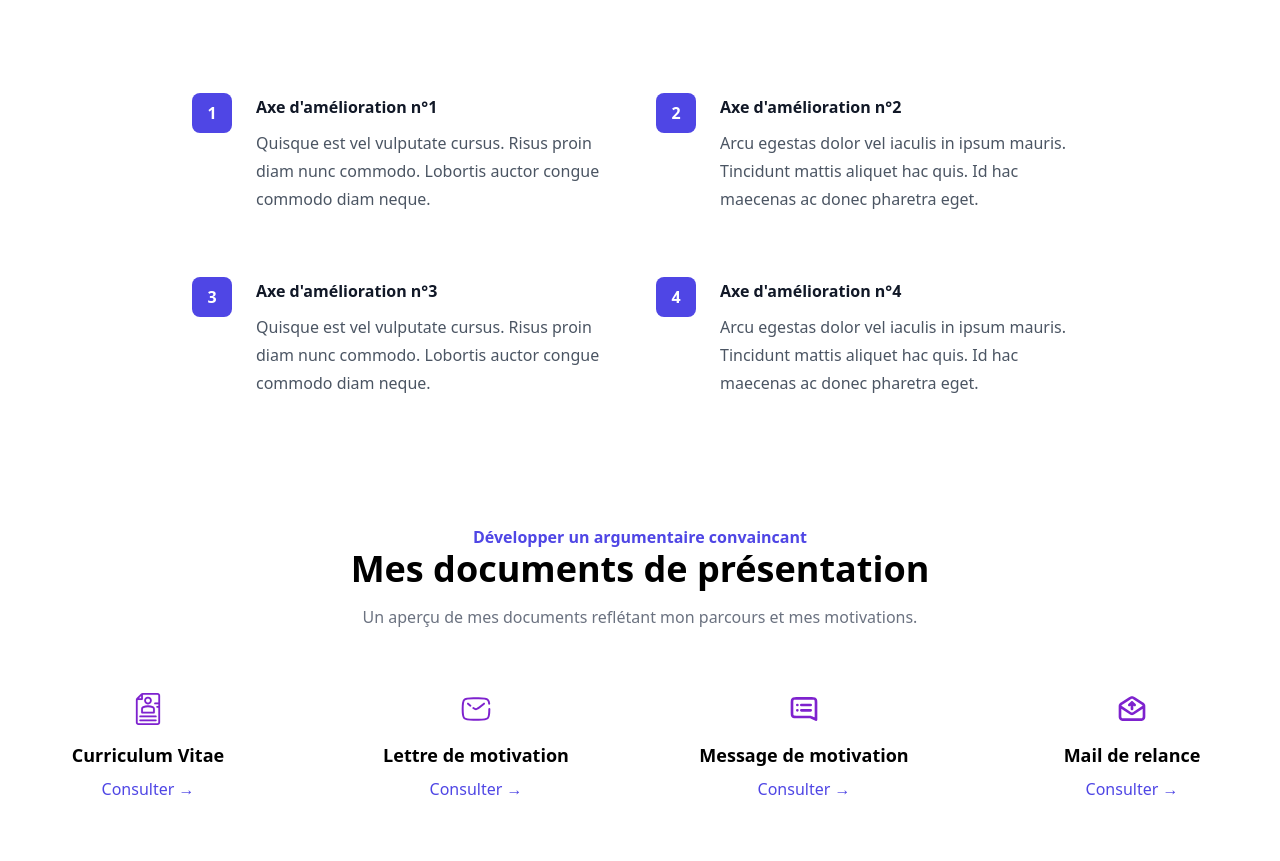
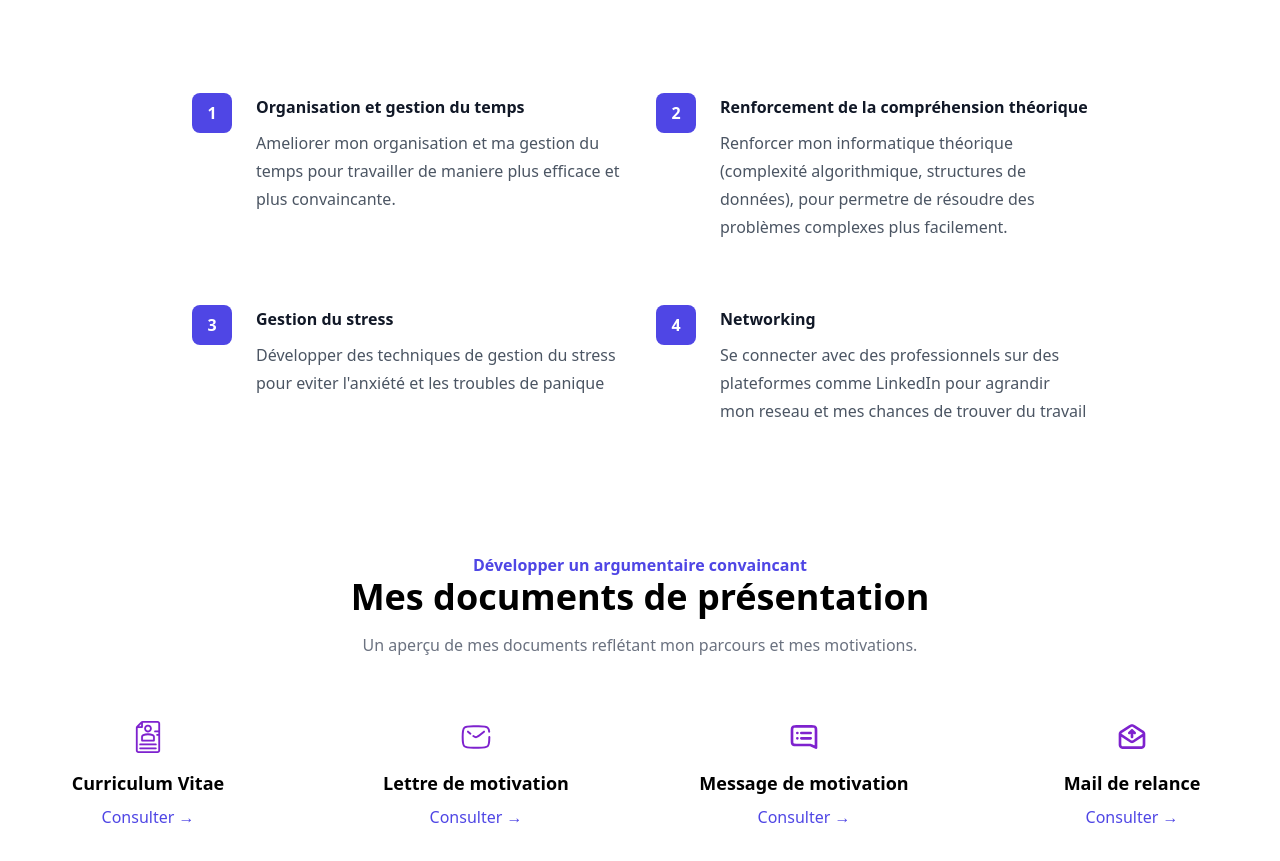
Before and after one commit to Talienhyung/About, a plain HTML site: page index.html in a window 1280 px wide. Shown: the part 1267-2128 px from the top of the page. Drawn offline with nearby package versions, Linux system fonts and the light colour scheme.

Commit message:
add amelio

```diff
--- a/index.html
+++ b/index.html
@@ -81,36 +81,36 @@
               <div class="absolute left-0 top-0 flex h-10 w-10 items-center justify-center rounded-lg bg-indigo-600 text-white">
                 1
               </div>
-              Axe d'amélioration n°1
+              Organisation et gestion du temps
             </dt>
-            <dd class="mt-2 text-base leading-7 text-gray-600">Quisque est vel vulputate cursus. Risus proin diam nunc commodo. Lobortis auctor congue commodo diam neque.</dd>
+            <dd class="mt-2 text-base leading-7 text-gray-600">Ameliorer mon organisation et ma gestion du temps pour travailler de maniere plus efficace et plus convaincante.</dd>
           </div>
           <div class="relative pl-16">
             <dt class="text-base font-semibold leading-7 text-gray-900">
               <div class="absolute left-0 top-0 flex h-10 w-10 items-center justify-center rounded-lg bg-indigo-600 text-white">
                 2
               </div>
-              Axe d'amélioration n°2
+              Renforcement de la compréhension théorique
             </dt>
-            <dd class="mt-2 text-base leading-7 text-gray-600">Arcu egestas dolor vel iaculis in ipsum mauris. Tincidunt mattis aliquet hac quis. Id hac maecenas ac donec pharetra eget.</dd>
+            <dd class="mt-2 text-base leading-7 text-gray-600">Renforcer mon informatique théorique (complexité algorithmique, structures de données), pour permetre de résoudre des problèmes complexes plus facilement.</dd>
           </div>
           <div class="relative pl-16">
             <dt class="text-base font-semibold leading-7 text-gray-900">
               <div class="absolute left-0 top-0 flex h-10 w-10 items-center justify-center rounded-lg bg-indigo-600 text-white">
                 3
               </div>
-              Axe d'amélioration n°3
+              Gestion du stress
             </dt>
-            <dd class="mt-2 text-base leading-7 text-gray-600">Quisque est vel vulputate cursus. Risus proin diam nunc commodo. Lobortis auctor congue commodo diam neque.</dd>
+            <dd class="mt-2 text-base leading-7 text-gray-600">Développer des techniques de gestion du stress pour eviter l'anxiété et les troubles de panique</dd>
           </div>
           <div class="relative pl-16">
             <dt class="text-base font-semibold leading-7 text-gray-900">
               <div class="absolute left-0 top-0 flex h-10 w-10 items-center justify-center rounded-lg bg-indigo-600 text-white">
                 4
               </div>
-              Axe d'amélioration n°4
+              Networking
             </dt>
-            <dd class="mt-2 text-base leading-7 text-gray-600">Arcu egestas dolor vel iaculis in ipsum mauris. Tincidunt mattis aliquet hac quis. Id hac maecenas ac donec pharetra eget.</dd>
+            <dd class="mt-2 text-base leading-7 text-gray-600">Se connecter avec des professionnels sur des plateformes comme LinkedIn pour agrandir mon reseau et mes chances de trouver du travail</dd>
           </div>
         </dl>
       </div>
```
